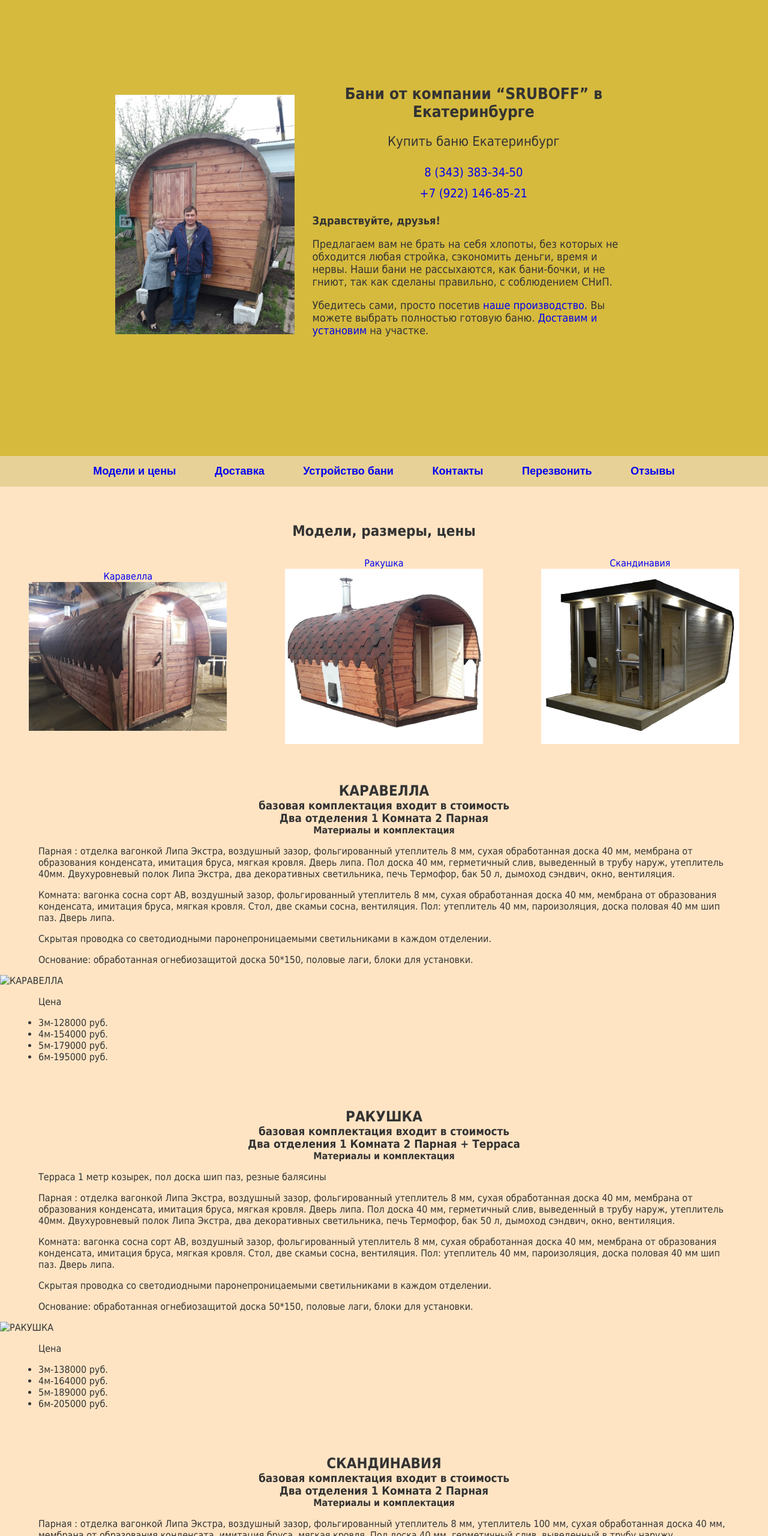
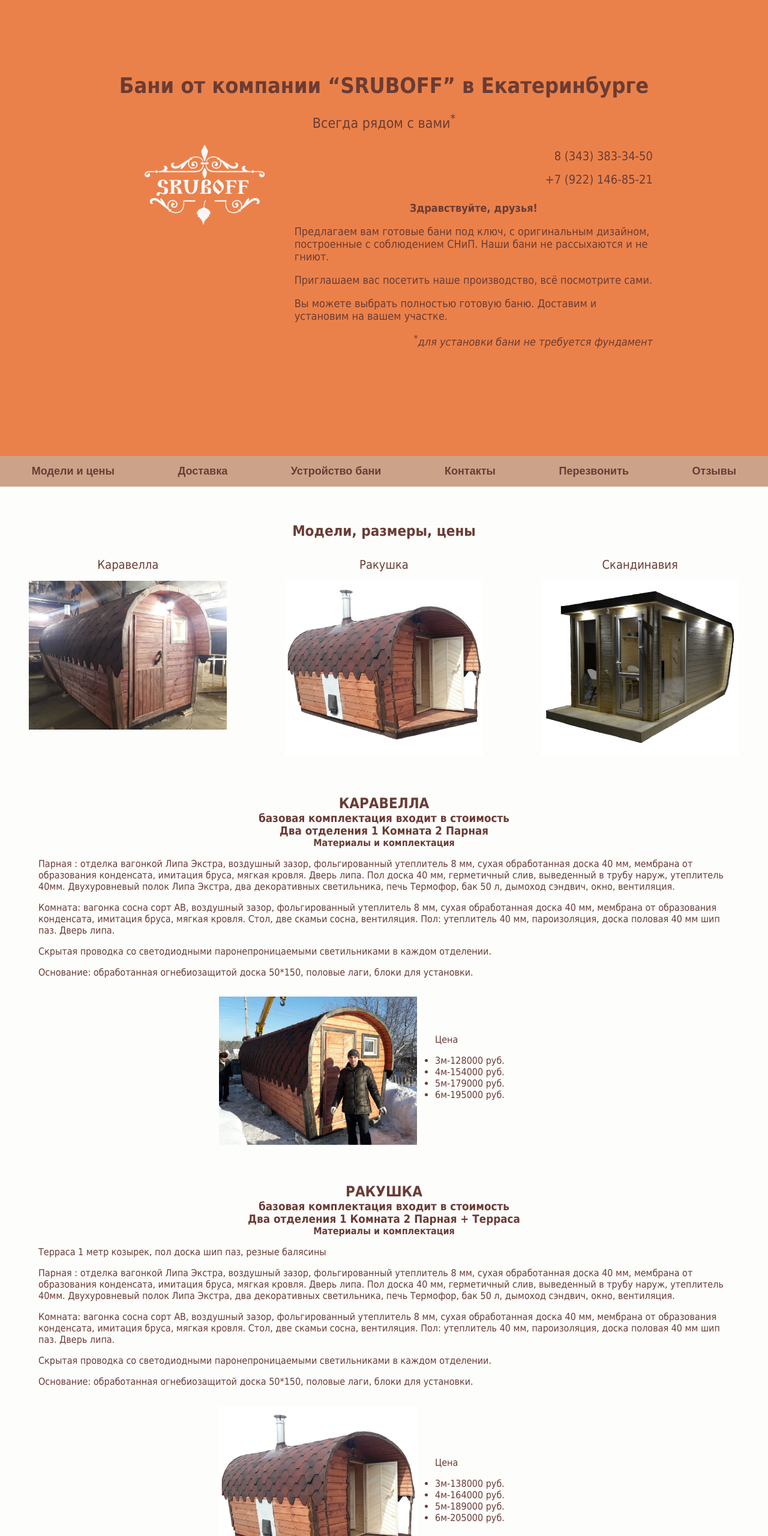
Before and after one commit to kachid/banivam, a plain HTML site: page index.html in a window 1280 px wide. Shown: the part 40-2600 px from the top of the page at 60% size. Drawn offline with Linux system fonts and the light colour scheme.

Commit message:
add style

```diff
--- a/main.html
+++ b/index.html
@@ -10,20 +10,21 @@
 <body>
   <header id="main_header">
     <div class="wrapper_main">
-      <h1 class="h1">Бани от компании “SRUBOFF”  в Екатеринбурге</h1>
+      <h1 class="h1">Бани от компании “SRUBOFF” в Екатеринбурге</h1>
       <div class="logo">
-        <img src="./images/logo.jpg" alt="logo">
+        <img src="./images/logo.png" alt="logo">
       </div>
-      <p class="h2">Купить баню Екатеринбург</p>
-      <a class="tel1" href="tel:+73433833450">8 (343) 383-34-50</a>
-      <a class="tel2" href="tel:+79221468521">+7 (922) 146-85-21</a>
+      <p class="h2">Всегда рядом с вами<sup>*</sup></p>
+      <a class="tel1 text_right" href="tel:+73433833450">8 (343) 383-34-50</a>
+      <a class="tel2 text_right" href="tel:+79221468521">+7 (922) 146-85-21</a>
       <div class="text">
-        <p><b>Здравствуйте, друзья!</b></p>
-        <p>Предлагаем вам не брать на себя хлопоты, без которых не обходится любая стройка,
-          сэкономить деньги, время и нервы. Наши бани не рассыхаются, как бани-бочки, и не гниют, так как сделаны
-          правильно, с соблюдением СНиП.</p>
-        <p>Убедитесь сами, просто посетив <a href="#map">наше производство</a>.
-          Вы можете выбрать полностью готовую баню. <a href="#delivery">Доставим и установим</a> на участке.</p>
+        <p class="text_center"><b>Здравствуйте, друзья!</b></p>
+        <p>Предлагаем вам готовые бани под ключ, с оригинальным дизайном, построенные
+          с соблюдением СНиП. Наши бани не рассыхаются и не гниют.</p>
+        <p><a href="#map">Приглашаем вас посетить наше производство</a>, всё посмотрите сами.</p>
+        <p>Вы можете выбрать полностью готовую баню.
+          <a href="#delivery">Доставим и установим</a> на вашем участке.</p>
+        <p class="text_right"><sup>*</sup><i>для установки бани не требуется фундамент</i></p>
       </div>
     </div>
   </header>
@@ -78,7 +79,10 @@
           Пол:   утеплитель 40 мм, пароизоляция,  доска половая 40 мм шип паз. Дверь липа.</p>
         <p>Скрытая проводка со светодиодными паронепроницаемыми светильниками в каждом отделении.</p>
         <p>Основание:  обработанная огнебиозащитой доска 50*150, половые лаги,  блоки для установки.</p>
-        <img src="" alt="КАРАВЕЛЛА">
+        <div class="article_footer">
+          <div class="wrapper_img">
+            <img src="./images/karav_man.jpg" alt="КАРАВЕЛЛА">
+          </div>
           <div class="wrapper_price">
             <p>Цена</p>
             <ul>
@@ -87,6 +91,7 @@
               <li>5м-179000 руб.</li>
               <li>6м-195000 руб.</li>
             </ul>
+          </div>
         </div>
       </article>
 
@@ -106,7 +111,10 @@
             Пол:   утеплитель 40 мм, пароизоляция,  доска половая 40 мм шип паз. Дверь липа.</p>
           <p>Скрытая проводка со светодиодными паронепроницаемыми светильниками в каждом отделении.</p>
           <p>Основание:  обработанная огнебиозащитой доска 50*150, половые лаги,  блоки для установки.</p>
-          <img src="" alt="РАКУШКА">
+          <div class="article_footer">
+            <div class="wrapper_img">
+              <img src="./images/rakush_mod.jpg" alt="РАКУШКА">
+            </div>
             <div class="wrapper_price">
               <p>Цена</p>
               <ul>
@@ -115,6 +123,7 @@
                 <li>5м-189000 руб.</li>
                 <li>6м-205000 руб.</li>
               </ul>
+            </div>
           </div>
         </article>
 
@@ -133,6 +142,7 @@
               две скамьи сосна,  вентиляция. Пол:   утеплитель 100 мм, пароизоляция,  доска половая 40 мм шип паз.</p>
             <p>Скрытая проводка со светодиодными паронепроницаемыми светильниками в каждом отделении.</p>
             <p>Основание:  обработанная огнебиозащитой доска 50*150, половые лаги,  блоки для установки.</p>
+            <div class="article_footer">
                 <img src="" alt="СКАНДИНАВИЯ">
                 <div class="wrapper_price">
                   <p>Цена</p>
@@ -142,12 +152,13 @@
                     <li>6м-225000 руб.</li>
                   </ul>
                 </div>
+            </div>
           </article>
 
           <!--additions-->
           <article id="additions" class="grand_block">
               <h2>ДОПОЛНИТЕЛЬНО можно заказать</h2>
-              <ul>
+              <ul class="additions">
                 <li>Вход с боку-12000 руб.</li>
                 <li>Дополнительная перегородка-12000 руб.</li>
                 <li>Топка снаружи-6000 руб.</li>
@@ -177,10 +188,12 @@
     <!--arrangement-->
     <section id="arrangement" class="grand_block">
       <h2>УСТРОЙСТВО И ПРЕИМУЩЕСТВА наших БАНЬ</h2>
-      <p>Многослойная конструкция бани обеспечивает быстрый, экономичный прогрев и удержание тепла. Соблюдение
-        строительных норм при изготовлении:  воздушные зазоры между деревом и утеплителем,, просушенная антисептированная
-        доска 40 мм  и вентиляция гарантирует долговечность конструкции при правильной эксплуатации. Продуманный,
-        утепленный, герметичный слив. Не требует фундамента, можно перевезти в любое место, при переезде.</p>
+      <p>Многослойная конструкция бани обеспечивает быстрый, экономичный прогрев и удержание тепла.</p>
+      <p>Соблюдение строительных норм при изготовлении: воздушные зазоры между деревом и утеплителем,
+        просушенная антисептированная доска 40 мм и вентиляция гарантирует долговечность конструкции
+        при правильной эксплуатации.</p>
+      <p>Продуманный, утепленный, герметичный слив.</p>
+      <p>Не требует фундамента, можно перевезти в любое место при переезде.</p>
     </section>
 
     <!--delivery-->
@@ -195,11 +208,14 @@
       <h2>ОТЗЫВЫ     скриншоты клиентов с ватсапа</h2>
       <p>Lorem ipsum dolor sit, amet consectetur adipisicing elit. Pariatur qui nobis nostrum sequi nulla reprehenderit dignissimos totam? Vel tempora ipsam dolor consequuntur excepturi sit!</p>
     </section>
+    <section id="contacts">
+        <h2>КОНТАКТЫ</h2>
+        <p>Lorem ipsum dolor sit amet consectetur adipisicing elit. Eligendi commodi deleniti quia, quibusdam iste minus reprehenderit quasi cumque excepturi ab a ducimus harum? Ducimus ad voluptate modi autem provident non.</p>
+    </section>
   </main>
 
-  <footer id="contacts">
-    <h2>КОНТАКТЫ</h2>
-    <p>Lorem ipsum dolor sit amet consectetur adipisicing elit. Eligendi commodi deleniti quia, quibusdam iste minus reprehenderit quasi cumque excepturi ab a ducimus harum? Ducimus ad voluptate modi autem provident non.</p>
+  <footer>
+    (C) kahid
   </footer>
 </body>
 </html>
--- a/style.css
+++ b/style.css
@@ -1,12 +1,16 @@
 body {
 	margin: 0px;
 	padding: 0px;
-	color: #333;
+	color: #6A3C35;
 	font-family: Tahoma, Geneva, sans-serif;
 	font-size: 16px;
 	background-color: #e9e6e6;
 	background-repeat: repeat-x;
 	background-position: top;
+}
+
+a, a:visited {
+	color: #6A3C35;
 }
 
 h1, h2, h3, h4, nav {
@@ -17,15 +21,22 @@ h1, h2, h3, h4, nav {
 
 #main_header {
 	display: flex;
-  width: 100%;
-	height: 100vh;
-	background-color: rgb(214, 186, 62);
+	min-height: 100vh;
+	background-color: #EB814A;
+}
+
+.text_right {
+	text-align: end;
+}
+
+.text_center {
+	text-align: center;
 }
 
 .wrapper_main {
 	display: grid;
-	grid-template-areas:  "logo h1"
-												"logo h2"
+	grid-template-areas:  "h1 h1"
+												"h2 h2"
 												"logo tel1"
 												"logo tel2"
 												"logo text";
@@ -35,31 +46,72 @@ h1, h2, h3, h4, nav {
   justify-content: center;
   align-items: center;
   justify-items: center;
-	width: 70vw;
 	margin: auto;
+	padding: 0 15%;
 	font-size: 20px;
 }
 
+.wrapper_main p {
+	padding: 0;
+}
+
+@media screen and (max-width: 1200px) {
+	.wrapper_main {
+		display: grid;
+		grid-template-areas:  "logo h1"
+													"logo h2"
+													"logo tel1"
+													"logo tel2"
+													"logo text";
+		grid-template-rows: auto 2fr 1fr 1fr auto;
+		grid-template-columns: minmax(250px, 1fr) minmax(350px, 2fr);
+		align-content: space-between;
+		justify-content: center;
+		align-items: center;
+		justify-items: center;
+		margin: auto;
+		padding: 0 15%;
+		font-size: 20px;
+	}
+}
+
+@media screen and (max-width: 992px) {
+	.wrapper_main {
+		grid-template-areas:"logo"
+												"h1"
+												"h2"
+												"tel1"
+												"tel2"
+												"text";
+	grid-template-rows: auto auto 2fr 1fr 1fr auto;
+  grid-template-columns: minmax(350px, 2fr);
+	}
+}
+
 nav {
-	background-color: rgba(233, 201, 117, 0.7);
-	padding: 15px 0;
+	display: flex;
+	justify-content: space-evenly;
+	align-items: center;
+	background-color: #CCA388;
 }
 
 nav a {
-	margin: 0 30px;
+	flex-grow: 1;
+	padding: 15px 15px;
 	font: bold 18px sans-serif;
 }
 
 nav a:hover {
-	text-decoration: underline;
+	background-color: #FDFDFC;
 }
 
 #models {
-	background-color: bisque;
+	background-color: #FDFDFC;
 }
 
 .logo {
 	grid-area: logo;
+	align-self: flex-start;
 }
 .logo img {
 	width: 100%;
@@ -67,20 +119,22 @@ nav a:hover {
 
 .h1 {
 	grid-area: h1;
-	font-size: 26px;
+	font-size: 2.8vmax;
 }
 
 .h2 {
 	grid-area: h2;
-	font-size: 22px;
+	font-size: 1.8vmax;
 }
 
 .tel1 {
 	grid-area: tel1;
+	justify-self: end;
 }
 
 .tel2 {
 	grid-area: tel2;
+	justify-self: end;
 }
 
 .text {
@@ -96,7 +150,7 @@ nav a:hover {
 .wrapper_nav {
 	display: flex;
 	flex-direction: row;
-	align-items: center;
+	align-items: flex-start;
 	justify-content: space-around;
 }
 
@@ -107,24 +161,48 @@ nav a:hover {
 	align-items: center;
 	justify-content: center;
 	margin-top: 30px;
+	font-size: 20px;
+}
+
+.wrapper_nav a:hover {
+	opacity: .7;
 }
 
 .wrapper_img {
 	min-width: 200px;
 	max-width: 330px;
+	margin-top: 15px;
 }
 
 .wrapper_img img {
 	width: 100%;
 }
 
+.wrapper_price {
+	width: 200px;
+	margin-left: 20px;
+}
+
+.article_footer {
+	display: flex;
+	justify-content: center;
+	align-items: center;
+}
+
+.additions {
+	display: flex;
+	flex-direction: column;
+	flex-wrap: wrap;
+	height: 200px;
+}
+
 a {
   text-decoration: none;
 }
 
-ul {
-	display: flex;
-	flex-direction: column;
+a:hover {
+	color: gray;
+	opacity: .7;
 }
 
 p, ul {
```
Also changed, not shown: images/karav_man.jpg (added), images/logo.png (added), images/mobil.jpg (added), images/rakush_mod.jpg (added), 1 other file. Lines whose indentation alone changed are shown as unchanged.
